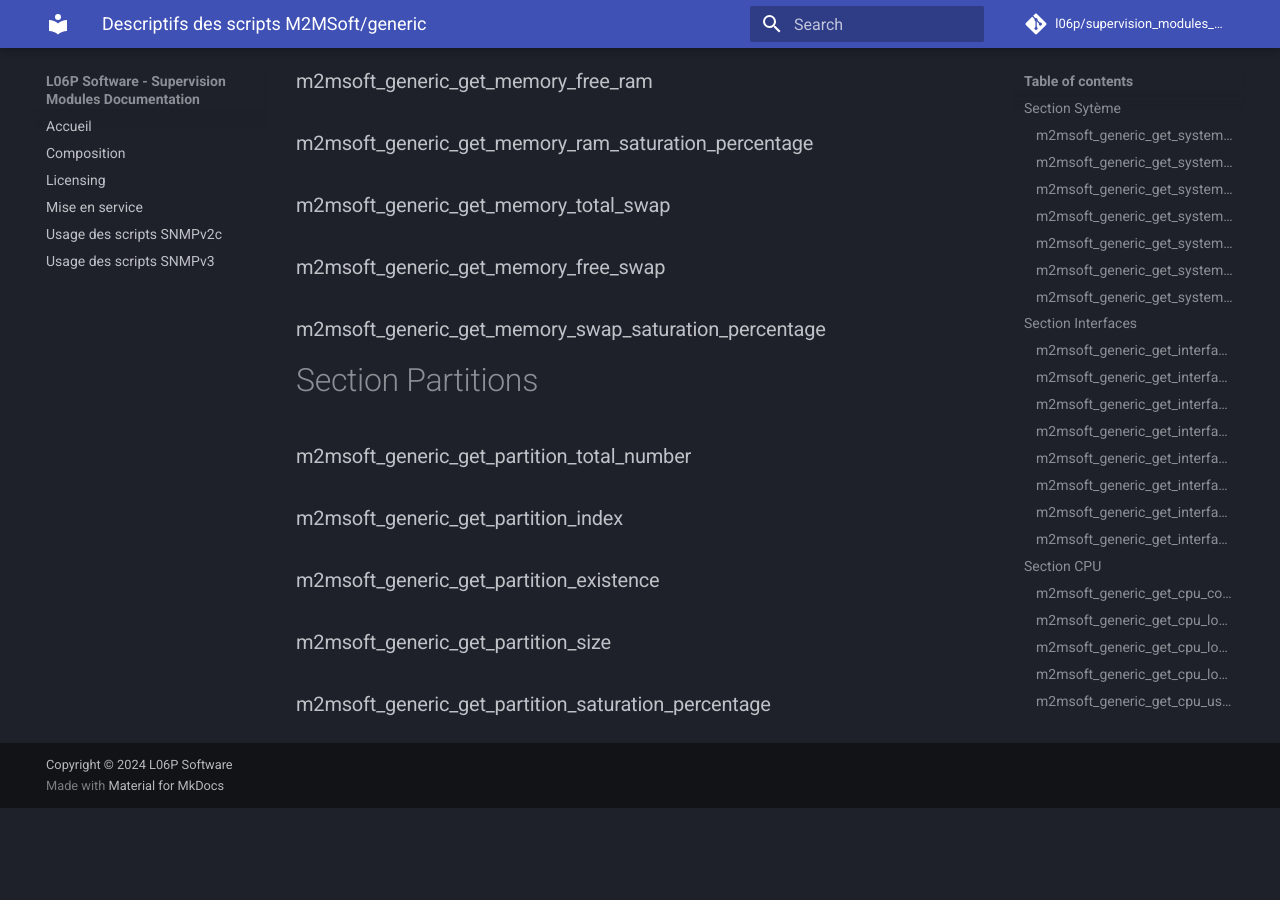
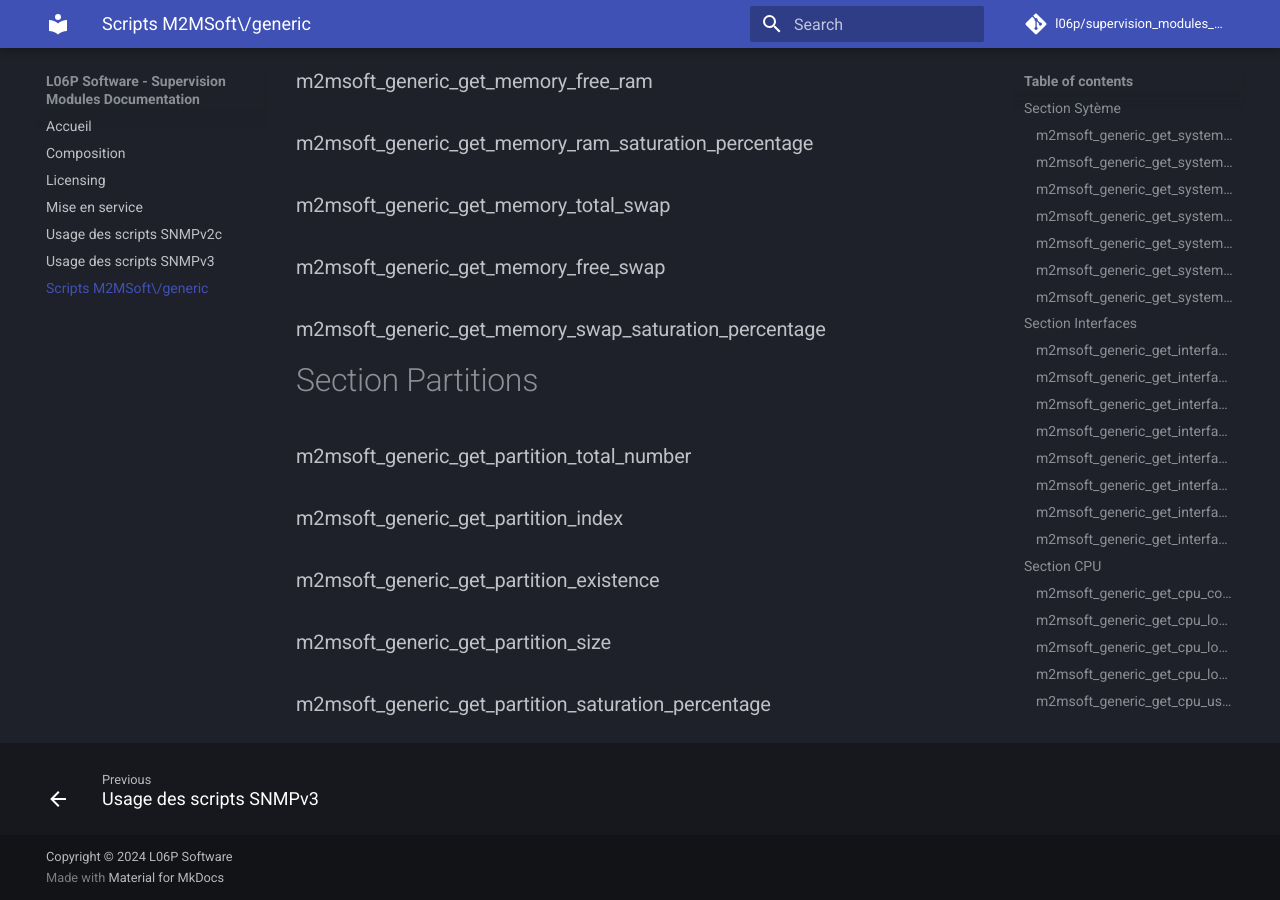
Before and after one commit to l06p/supervision_modules_documentation, an MkDocs documentation site: the page built from docs/scripts_m2msoft_generic.md, in a window 1280 px wide and 900 px high, scrolled down 1892 px. Built offline with MkDocs 1.6.1 and Material for MkDocs 9.7.7, drawn with Linux system fonts in a browser that asks for light colours; comment, search, counter and statistics services are not loaded; before the commit the page ends 2700 px from its top, so only the background shows below that.

Commit message:
Correction d'une erreur de syntaxe dans mkdocs.yml

```diff
--- a/mkdocs.yml
+++ b/mkdocs.yml
@@ -23,6 +23,7 @@
   - Mise en service: mise_en_service.md
   - Usage des scripts SNMPv2c : usage_snmpv2c.md
   - Usage des scripts SNMPv3 : usage_snmpv3.md
+  - Scripts M2MSoft\/generic : scripts_m2msoft_generic.md
 
 markdown_extensions:
   - admonition
```
